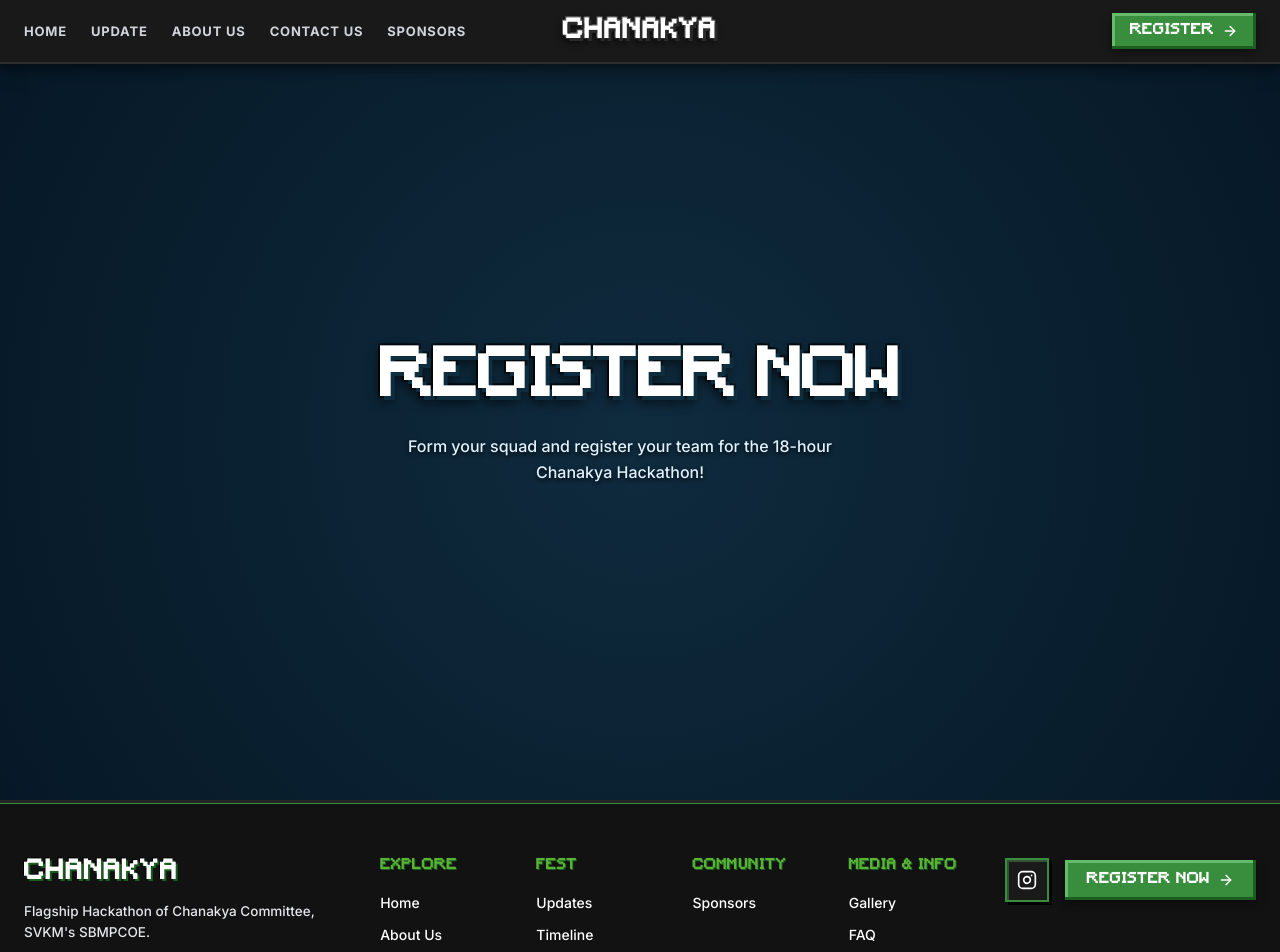
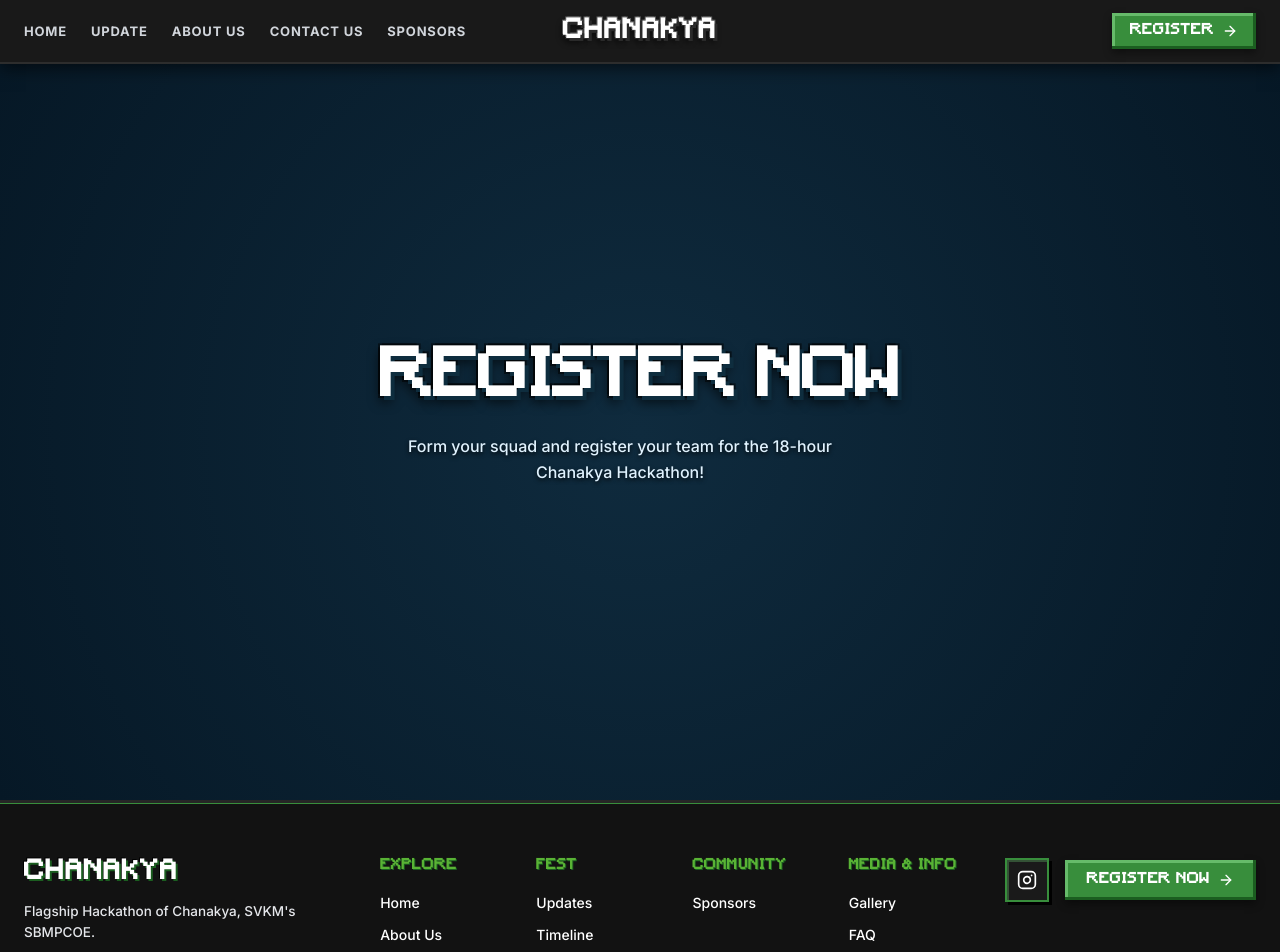
Before and after one commit to Jeel88/ChanakyaCraft, a React (Vite) app: page /register in a window 1280 px wide. Shown: the top 952 px of the page. Built offline with nearby package versions, Linux system fonts and the light colour scheme.

Commit message:
Rmv keyword ons

```diff
--- a/src/components/Footer.jsx
+++ b/src/components/Footer.jsx
@@ -35,7 +35,7 @@ export default function Footer() {
           </Link>
 
           <p className="mc-footer-tagline">
-            Flagship Hackathon of Chanakya Committee, SVKM's SBMPCOE.
+            Flagship Hackathon of Chanakya, SVKM's SBMPCOE.
           </p>
         </div>
 
```
